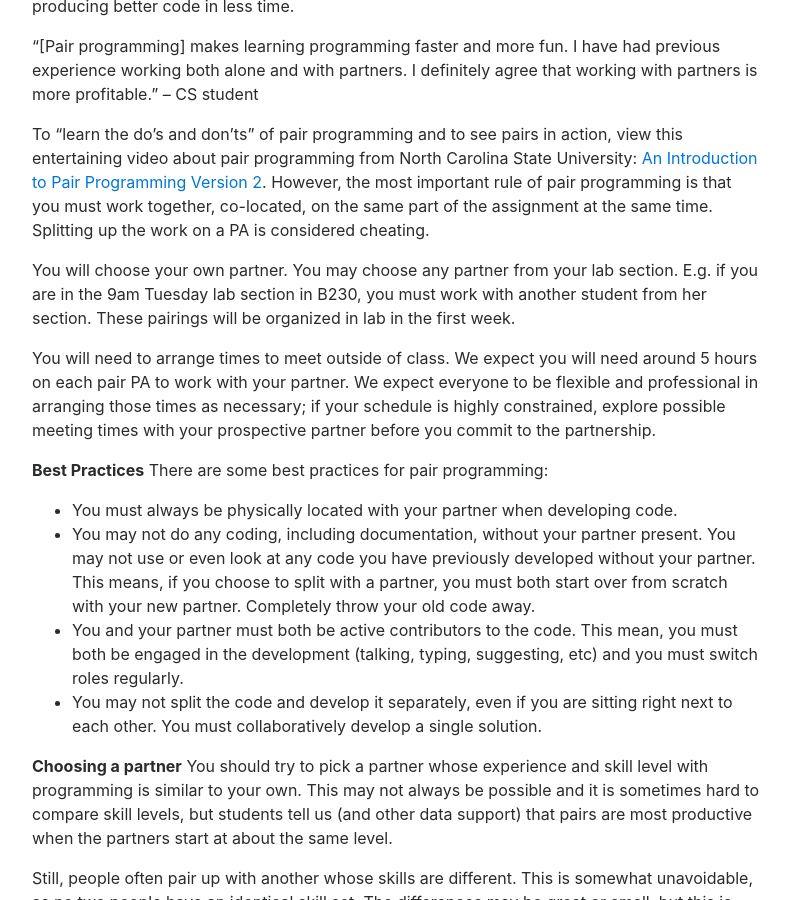
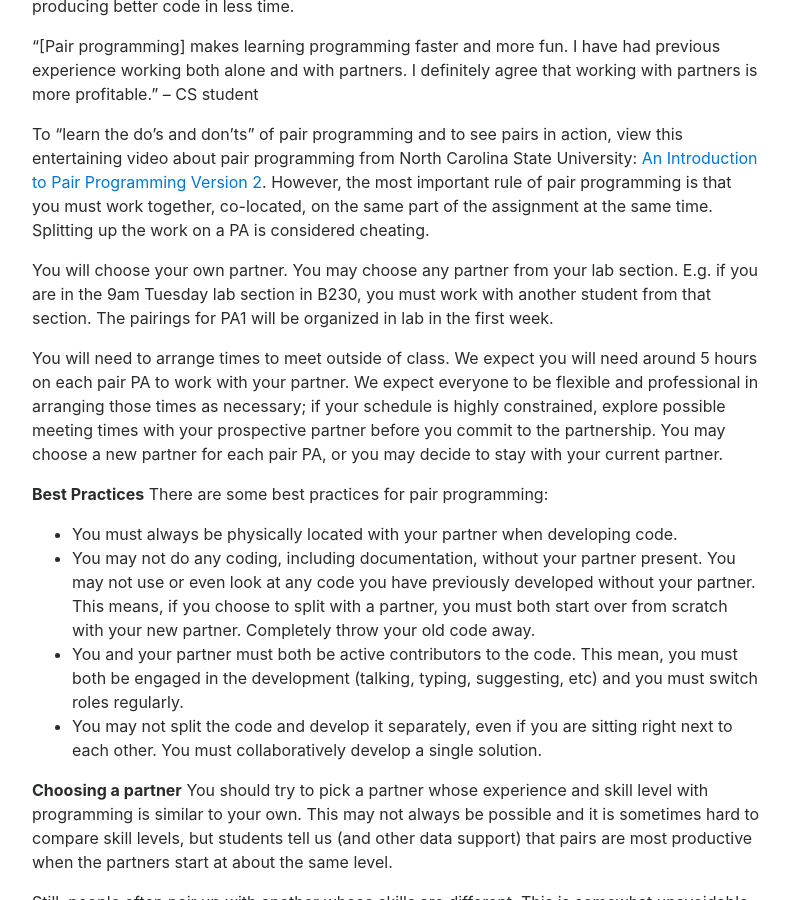
Before and after one commit to ucsd-cse8a-f18/ucsd-cse8a-f18.github.io, a Jekyll site: the page built from index.md, in a window 1280 px wide and 900 px high, scrolled down 6736 px. Shown: the whole window, without its empty margins (243-1033 px from the left). Built offline with Jekyll 4.4.1, drawn with Linux system fonts in a browser that asks for light colours; nearby versions of some CDN libraries.

Commit message:
Update index.md

```diff
--- a/index.md
+++ b/index.md
@@ -325,7 +325,7 @@ is considered cheating.
 
 You will choose your own partner. You may choose any partner from your lab
 section. E.g. if you are in the 9am Tuesday lab section in B230, you must
-work with another student from her section. These pairings will be organized
+work with another student from that section. The pairings for PA1 will be organized
 in lab in the first week.
 
 You will need to arrange times to meet outside of class. We expect you will
@@ -333,6 +333,8 @@ need around 5 hours on each pair PA to work with your partner. We expect
 everyone to be flexible and professional in arranging those times as
 necessary; if your schedule is highly constrained, explore possible meeting
 times with your prospective partner before you commit to the partnership.
+You may choose a new partner for each pair PA, or you may decide to stay with
+your current partner.
 
 <a id="pa:best-practice"></a>
 <b>Best Practices</b> There are some best practices for pair programming:
@@ -417,7 +419,9 @@ instructor ASAP.
 You and your partner will receive the same score on your code.
 
 <b>When in Doubt, Seek Clarification</b>
-Pair programming is shown to help, not hinder, your successful completion of the introductory course. It is important that you understand the processes and expectations up front so you can gain the most benefit. If you are unsure of any of the aspects of pair programming and how it is implemented in the course, see your instructor right away.
+Pair programming is shown to help, not hinder, your successful completion of the introductory course. It is important that you
+understand the processes and expectations up front so you can gain the most benefit. If you are unsure of any of the aspects
+of pair programming and how it is implemented in the course, see your instructor right away.
 
 
 
```
